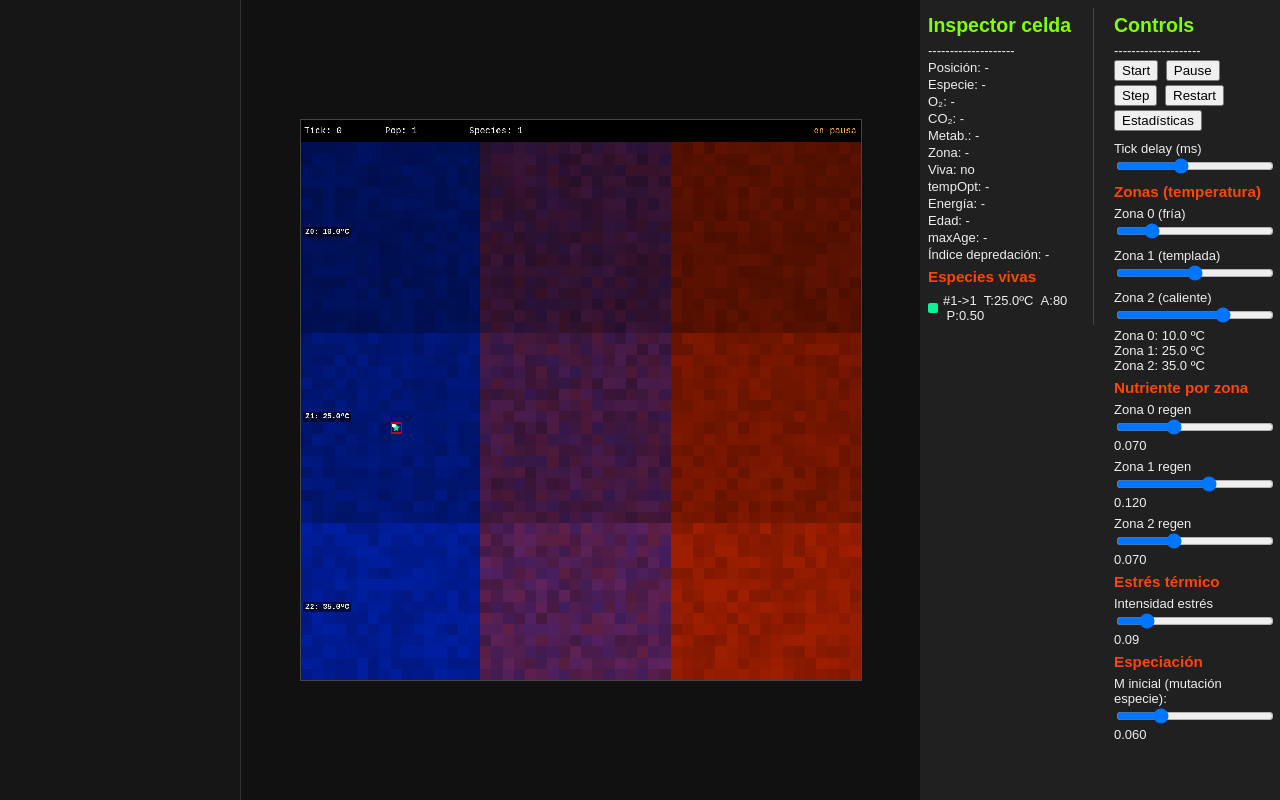
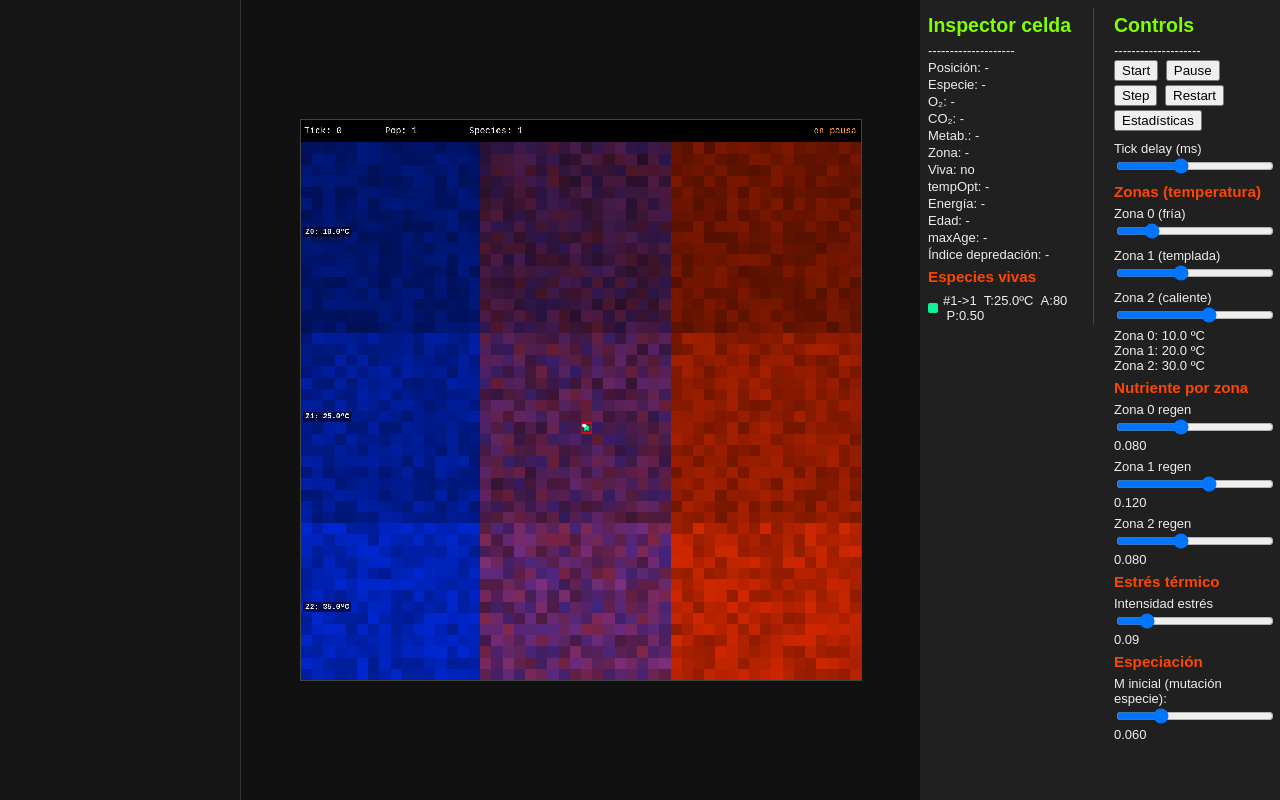
Before and after one commit to tervingo/reabhloid-front, a website built with Vite: page index.html in a window 1280 px wide. Built offline with nearby package versions, Linux system fonts and the light colour scheme; no server answers.

Commit message:
ajuste de parámetros metabolismo. Inicio en el centro

```diff
--- a/index.html
+++ b/index.html
@@ -230,11 +230,11 @@
         </label>
         <label>
           Zona 1 (templada)
-          <input id="zone1Temp" type="range" min="0" max="100" value="50" />
+          <input id="zone1Temp" type="range" min="0" max="100" value="40" />
         </label>
         <label>
           Zona 2 (caliente)
-          <input id="zone2Temp" type="range" min="0" max="100" value="70" />
+          <input id="zone2Temp" type="range" min="0" max="100" value="60" />
         </label>
         <p>
           Zona 0: <span id="zone0TempLabel">0</span> ºC<br />
@@ -245,7 +245,7 @@
         <h3>Nutriente por zona</h3>
         <label>
           Zona 0 regen
-          <input id="zone0Regen" type="range" min="0" max="100" value="35" />
+          <input id="zone0Regen" type="range" min="0" max="100" value="40" />
           <span id="zone0RegenLabel"></span>
         </label>
         <label>
@@ -255,7 +255,7 @@
         </label>
         <label>
           Zona 2 regen
-          <input id="zone2Regen" type="range" min="0" max="100" value="35" />
+          <input id="zone2Regen" type="range" min="0" max="100" value="40" />
           <span id="zone2RegenLabel"></span>
         </label>
 
--- a/src/world_species.ts
+++ b/src/world_species.ts
@@ -4,9 +4,9 @@ import type { CellStateSpecies, OrganismSpecies, ZoneId } from "./types";
 
 const GAS_DIFFUSION = 0.05;    // fracción por tick entre celdas vecinas (0.05×8=0.4 < 1, estable)
 const GAS_PRODUCE_RATIO = 0.8; // fracción del gas consumido que se convierte en el gas opuesto
-const GAS_BORDER_REGEN = 0.3;  // reposición por tick en columnas de borde
+const GAS_BORDER_REGEN = 0.4;  // reposición por tick en columnas de borde
 const GAS_BORDER_WIDTH = 5;    // columnas de borde que actúan como fuente
-const GAS_ZONE_REGEN = 0.008;  // regeneración distribuida en toda la zona (no solo borde)
+const GAS_ZONE_REGEN = 0.009;  // regeneración distribuida en toda la zona (no solo borde)
 
 export class WorldSpecies {
   readonly worldType = "AEROBIC_WORLD";
@@ -54,8 +54,8 @@ export class WorldSpecies {
   seedSingleAncestor(initialMutationRate: number) {
     this.resetGridEmpty();
 
-    // Nace en la franja O2 pura (primer tercio), centro vertical
-    const x = Math.floor(GRID_WIDTH / 6);
+    // Nace en el centro
+    const x = Math.floor(GRID_WIDTH / 2);
     const y = Math.floor(GRID_HEIGHT / 2);
     const cell = this.grid[y][x];
     const tempOpt = this.baseTempForZone(cell.env.zone);
@@ -117,7 +117,7 @@ export class WorldSpecies {
         // 4) metabolismo gaseoso: consume su gas, produce el opuesto
         const isAerobic = newOrg.metabolicType === "aerobic";
         const gasAvail = isAerobic ? newCell.env.o2 : newCell.env.co2;
-        const consumed = Math.min(gasAvail, 0.02);  // consumo de gas por tick
+        const consumed = Math.min(gasAvail, 0.04);  // consumo de gas por tick
         if (isAerobic) {
           newCell.env.o2 = Math.max(0, newCell.env.o2 - consumed);
           newCell.env.co2 = Math.min(1, newCell.env.co2 + consumed * GAS_PRODUCE_RATIO);
@@ -297,14 +297,14 @@ export class WorldSpecies {
       for (let x = 0; x < GRID_WIDTH; x++) {
         let o2: number, co2: number;
         if (x < leftBound) {
-          o2 = 0.8 + Math.random() * 0.2;
+          o2 = 0.9 + Math.random() * 0.4;
           co2 = 0;
         } else if (x < rightBound) {
-          o2 = 0.4 + Math.random() * 0.2;
-          co2 = 0.4 + Math.random() * 0.2;
+          o2 = 0.4 + Math.random() * 0.4;
+          co2 = 0.4 + Math.random() * 0.4;
         } else {
           o2 = 0;
-          co2 = 0.8 + Math.random() * 0.2;
+          co2 = 0.9 + Math.random() * 0.4;
         }
         row.push({
           env: { temperature: baseTemp, o2, co2, zone, lastEatenTicks: 0 },
```
